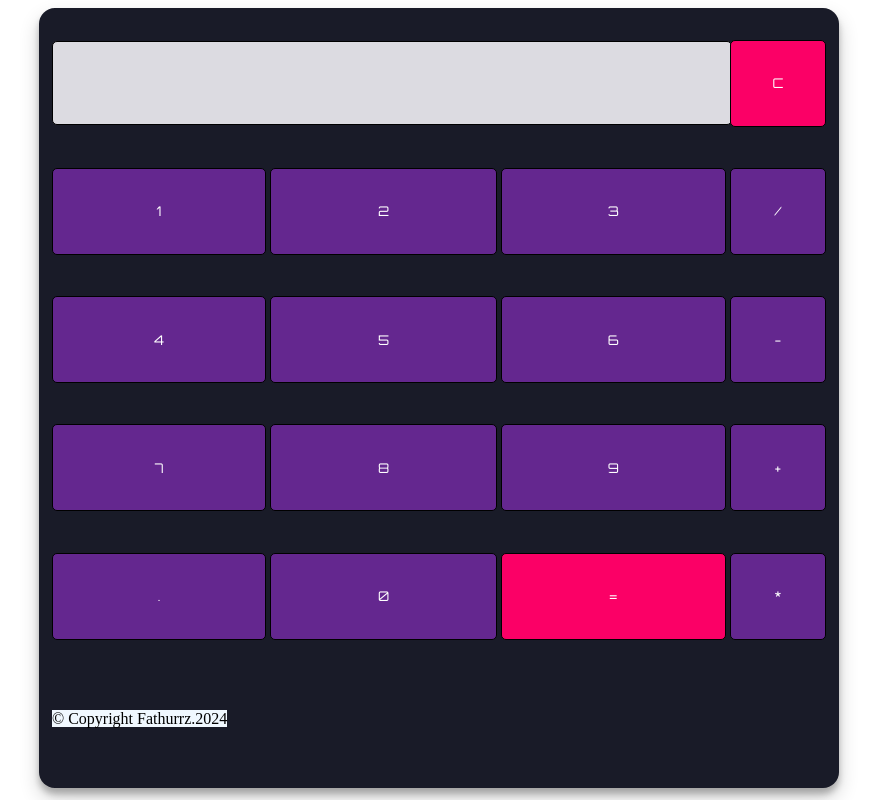
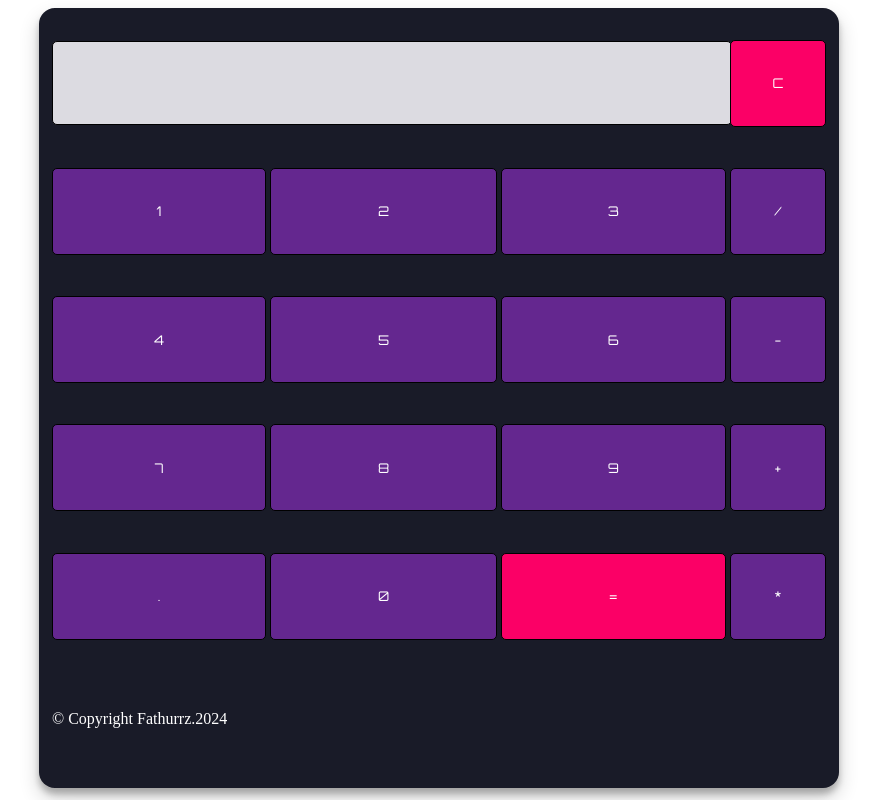
Before and after one commit to Yutaazz/UjiKom-FathurRiziq, a plain HTML site: page index.html in a window 1280 px wide. Shown: the whole page, without its empty margins (201-1078 px from the left). Drawn offline with Linux system fonts and the light colour scheme.

Commit message:
Update index.html

```diff
--- a/index.html
+++ b/index.html
@@ -44,7 +44,7 @@
     <td> <input type="button" value="*" onclick="display('*')" /> </td>
   </tr>
   <tr>
-    <td colspan="3"><span style="background-color: aliceblue;">&copy; Copyright Fathurrz.2024</span></td>
+   <td colspan="3"><span style="background-color: #191b28; color: white;">&copy; Copyright Fathurrz.2024</span></td>
   </tr>
 </table>
 
```
